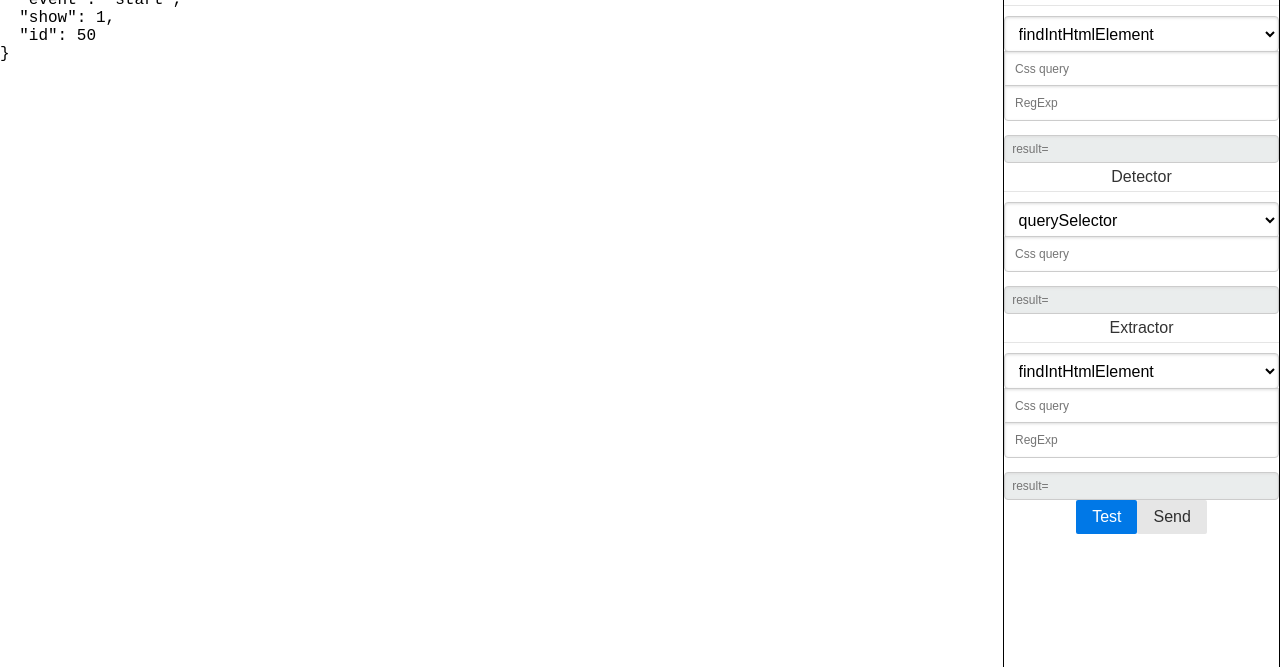
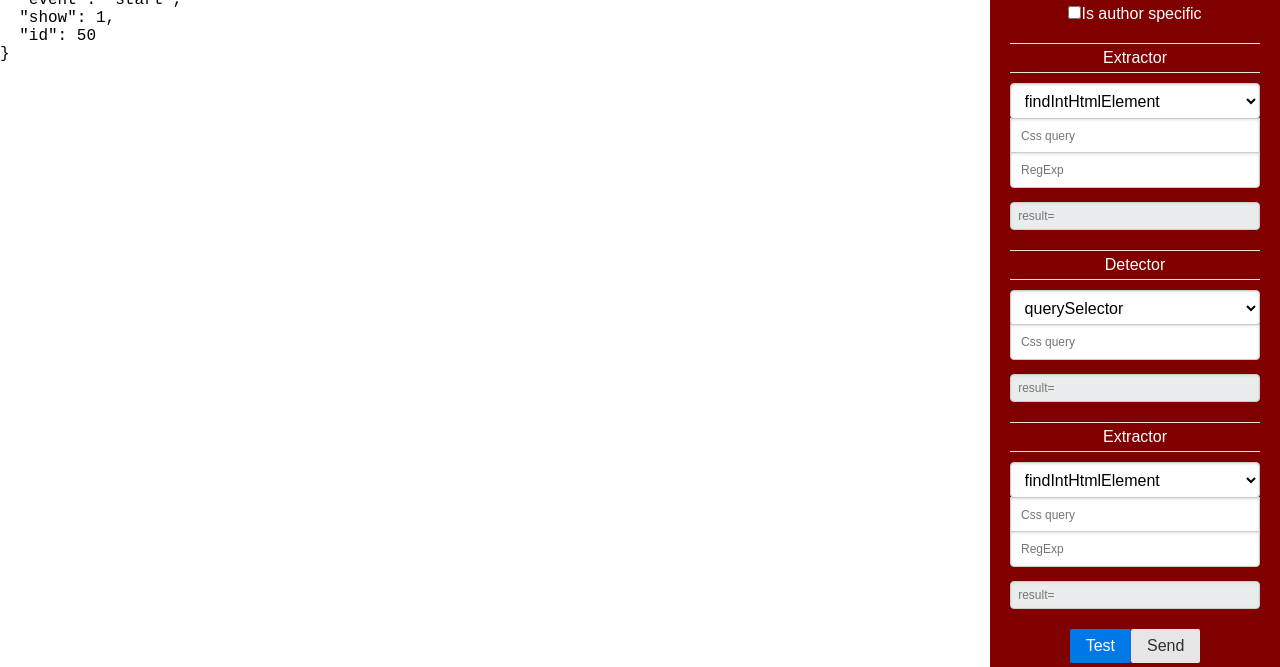
Before and after one commit to SponsorDetector/sponsor-detector, a website: page index.html in a window 1280 px wide. Shown: the part 133-800 px from the top of the page. Drawn offline with Linux system fonts and the light colour scheme.

Commit message:
#8 checkbox added

```diff
--- a/data/injected/css/fffun.css
+++ b/data/injected/css/fffun.css
@@ -1,6 +1,7 @@
 /* from ad-detector */
 
 .fffun-css-reset {
+  -webkit-appearance: none;
   animation : none;
   animation-delay : 0;
   animation-direction : normal;
@@ -155,18 +156,43 @@
   position: fixed;
   top: 0;
   right: 0;
+  background-color: #800000;
 
-  width: 275px;
+  width: 250px;
   height: 100%;
-  border : 1px solid lightgray;
   border-color: black;
   color: black;
 
   text-align: center;
   padding-top: 25px;
+  padding: 20px;
   z-index: 2147483647;
+}
+.pure-form fieldset {
+  margin-top: 20px;
+}
+.fffun-banner p {
+  color: white;
+  font-size: 24px;
+}
+
+.pure-form .pure-checkbox {
+  color: white;
+}
+
+.pure-form legend {
+  border-top: 1px solid #e5e5e5;
+  color: white;
 }
 
 input.pure-input-1  {
   font-size: 12px;
 }
+
+input.pure-input-disabled  {
+  background-color: darkgray;
+}
+
+.pure-button {
+  margin-top: 20px;
+}
--- a/data/injected/factory/FormFactory.js
+++ b/data/injected/factory/FormFactory.js
@@ -96,7 +96,21 @@ var FormFactory = new function() {
     return input;
   }
 
+  var createCheckBox = function(title) {
+    var checkbox = document.createElement('input');
+    checkbox.type = 'checkbox';
+    checkbox.setAttribute('id', 'isAuthored');
+    return checkbox;
+  }
+
   var buildForm = function(form) {
+    var label = document.createElement('label');
+    label.setAttribute('for', 'isAuthored')
+    label.className = 'pure-checkbox';
+    label.appendChild(form.authored);
+    label.appendChild(document.createTextNode("Is author specific"));
+
+    form.element.appendChild(label);
     form.element.appendChild(form.authorExEl);
     form.authorExEl.appendChild(form.authorExElChooser);
     form.element.appendChild(form.authorInput);
@@ -108,13 +122,13 @@ var FormFactory = new function() {
     form.element.appendChild(form.sponsorExEl);
     form.sponsorExEl.appendChild(form.sponsorExElChooser);
     form.element.appendChild(form.sponsorInput);
-
     return form;
   }
 
   this.build = function() {
     _form = {
       element : createForm(),
+      authored : createCheckBox("This configuration is author specific"),
       authorExEl : createFieldSet("Extractor"),
       authorExElChooser : createChooser(ExtractorServices.services),
       authorInput : createtResultInput(),
--- a/data/injected/factory/main.js
+++ b/data/injected/factory/main.js
@@ -1,10 +1,26 @@
 'use strict';
 
-var bindForm = function(banner) {
+var bindForm = function(banner, conf) {
   var form = banner.form;
-  // form.domainInput.setAttribute('disabled', 'true');
-  // form.sponsorFnSelectorEl.setAttribute('disabled', true);
-  // form.sponsorEl.setAttribute('disabled', 'true');
+  // form.authorExEl.setAttribute('hidden', true);
+  console.log(conf);
+  // if a configuration is found on the database
+  if (conf) {
+     form.authored.style.visibility  = 'hidden';
+  }
+  else {
+    form.authored.style.visibility  = 'visible';
+
+    // show "isAuthored ?"
+
+  }
+  console.log(form.authored);
+  form.authored.click = function() {
+    console.log("This configuration is author specific.")
+    if (form.authored.checked) {
+      console.log("This configuration is author specific.")
+    }
+  }
 
   var getParams = function(inputs) {
     var params = [];
@@ -19,7 +35,6 @@ var bindForm = function(banner) {
 
 
   var buildConf = function() {
-    var conf = {};
     var authorParams = getParams(form.authorExInputs);
     var sponsorExParams = getParams(form.sponsorExInputs);
     var sponsorDetParams = getParams(form.sponsorDetInputs);
@@ -77,10 +92,18 @@ var bindForm = function(banner) {
   }
 }
 
+var getConf = function() {
+  var baseUrl = "/api/conf/";
+  var domain = Utils.getDomain(window.location.hostname);
+  domain = baseUrl + domain;
+  return Confs[domain];
+}
+
 
 var attachBanner = function() {
   var banner = BannerFactory.build();
-  banner.form = bindForm(banner);
+  var conf = getConf();
+  banner.form = bindForm(banner, conf);
   document.getElementsByTagName('body')[0].appendChild(banner.element);
 }
 
--- a/index.html
+++ b/index.html
@@ -8,6 +8,7 @@
 </head>
 <body>
   <script src="data/scripts/utils.js"></script>
+  <script src="data/injected/configurations/Confs.js"></script>
   <script src="data/injected/services/ExtractorServices.js"></script>
   <script src="data/injected/services/DetectorServices.js"></script>
   <script src="data/injected/services/SponsorDetector.js"></script>
@@ -32,20 +33,6 @@
         </li>
       </ul>
     </div> -->
-  <form class="pure-form" hidden="true">
-    <fieldset class="pure-group" style="margin-top:15px;">
-          <legend>Detector</legend>
-          <input id="first-name" class="pure-input-1" placeholder="Detector function name" type="text">
-          <input id="first-name" class="pure-input-1" type="text" placeholder="Css selector query">
-    </fieldset>
-    <input id="first-name" class="pure-input-1" disabled="true" type="text" placeholder="result=">
-    <fieldset class="pure-group" style="margin-top:15px;">
-          <legend>Extractor</legend>
-          <input id="first-name" class="pure-input-1" placeholder="Extractor function name" type="text">
-          <input id="first-name" class="pure-input-1" type="text" placeholder="Css selector query">
-    </fieldset>
-    <input id="first-name" class="pure-input-1" disabled="true" type="text" placeholder="result=">
-  </form>
 
   <div class="pure-g">
     <div class="pure-u-1">
--- a/index.js
+++ b/index.js
@@ -60,12 +60,15 @@ var pageMod = require('sdk/page-mod').PageMod({
       ]
 });
 
-// In this implementation we'll just log the text to the console.
+/**
+  Attach to each tab opened
+*/
 popupPanel.port.on("injectAddEntryForm", function (text) {
   console.log("Inject requested");
   tabs.activeTab.attach({
     contentScriptFile: [
       p.properties.sourceFolder() + "utils.js",
+      p.properties.injectedFolder() + "configurations/Confs.js",
       p.properties.servicesFolder() + "ExtractorServices.js",
       p.properties.servicesFolder() + "DetectorServices.js",
       p.properties.servicesFolder() + "SponsorDetector.js",
```
